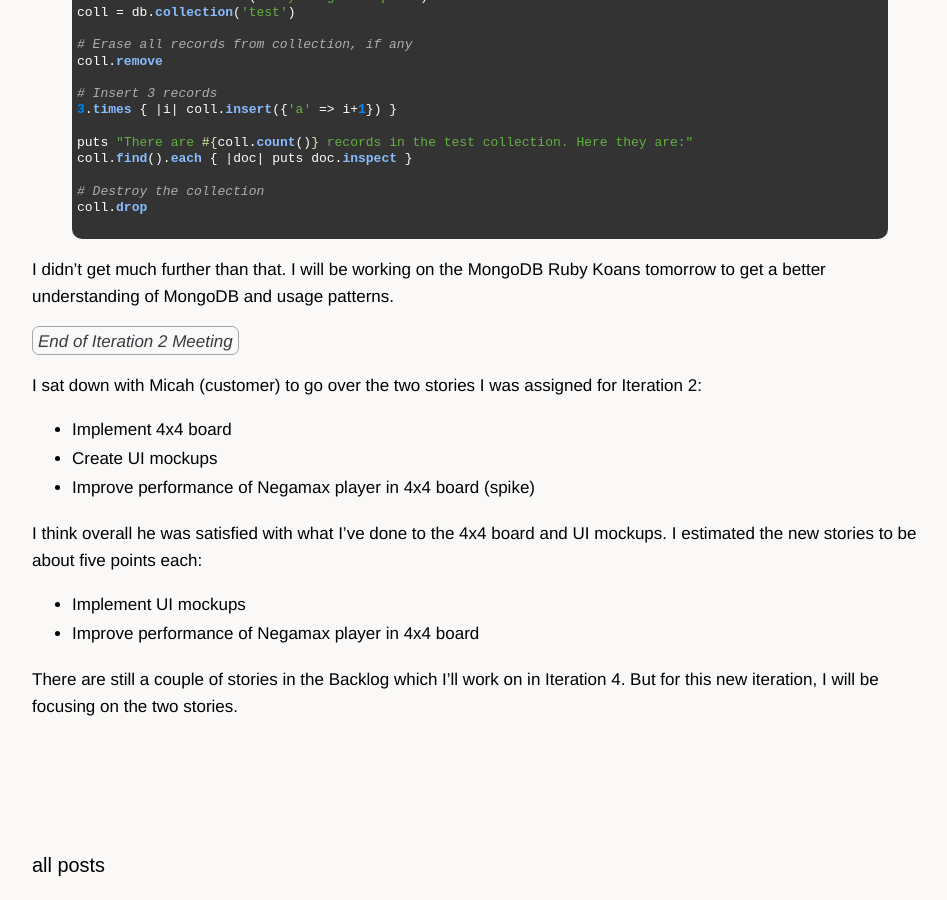
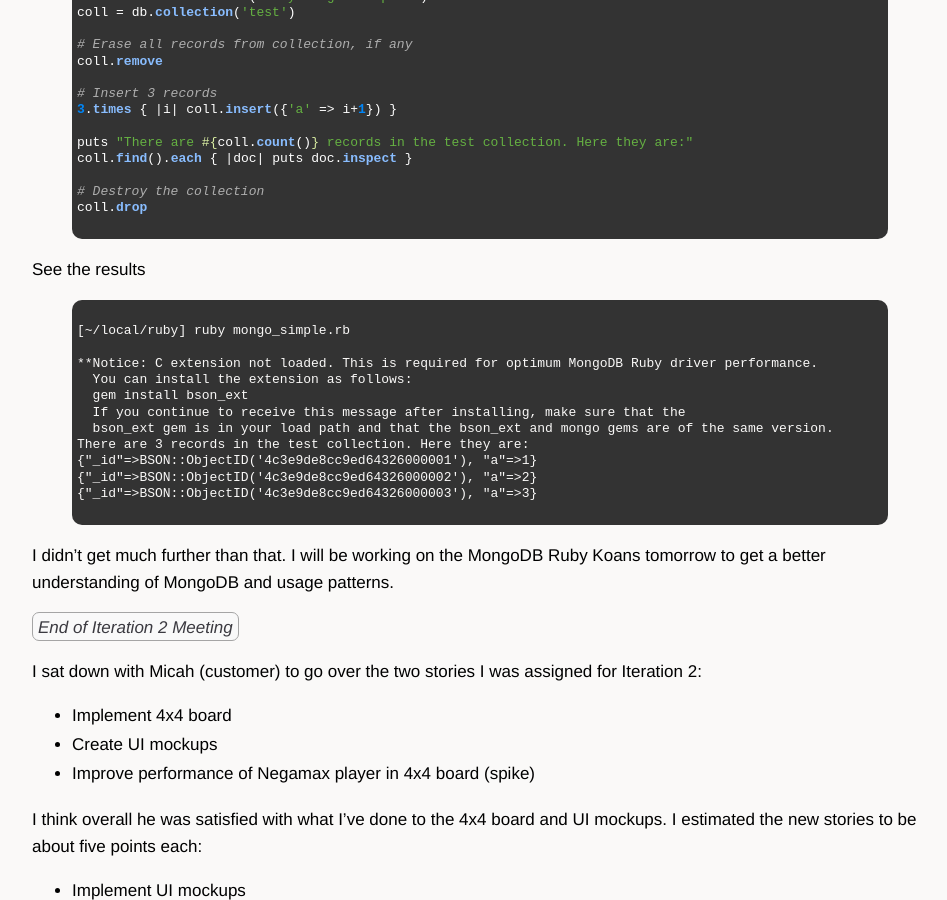
Before and after one commit to sl4m/skim.cc, a Jekyll site: the page built from _posts/2010-07-14-end-of-iteration-2.markdown, in a window 1280 px wide and 900 px high, scrolled down 1526 px. Shown: the whole window, without its empty margins (160-1107 px from the left). Built offline with Jekyll 4.4.1, drawn with Linux system fonts in a browser that asks for light colours; comment, search, counter and statistics services are not loaded.

Commit message:
updated post

```diff
--- a/_posts/2010-07-14-end-of-iteration-2.markdown
+++ b/_posts/2010-07-14-end-of-iteration-2.markdown
@@ -81,6 +81,22 @@ coll.find().each { |doc| puts doc.inspect }
 coll.drop
 {% endhighlight %}
 
+See the results
+
+{% highlight text %}
+[~/local/ruby] ruby mongo_simple.rb
+
+**Notice: C extension not loaded. This is required for optimum MongoDB Ruby driver performance.
+  You can install the extension as follows:
+  gem install bson_ext
+  If you continue to receive this message after installing, make sure that the
+  bson_ext gem is in your load path and that the bson_ext and mongo gems are of the same version.
+There are 3 records in the test collection. Here they are:
+{"_id"=>BSON::ObjectID('4c3e9de8cc9ed64326000001'), "a"=>1}
+{"_id"=>BSON::ObjectID('4c3e9de8cc9ed64326000002'), "a"=>2}
+{"_id"=>BSON::ObjectID('4c3e9de8cc9ed64326000003'), "a"=>3}
+{% endhighlight %}
+
 I didn't get much further than that.  I will be working on the MongoDB Ruby Koans tomorrow to get a better understanding of MongoDB and usage patterns.
 
 *End of Iteration 2 Meeting*
```
